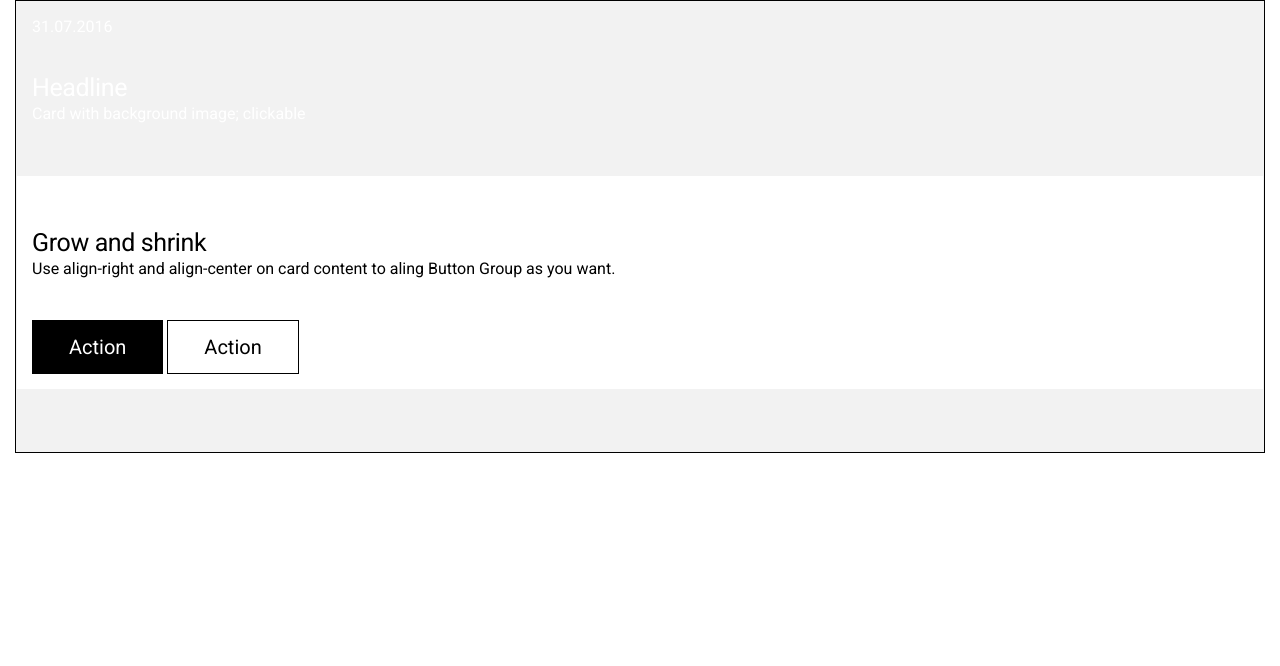
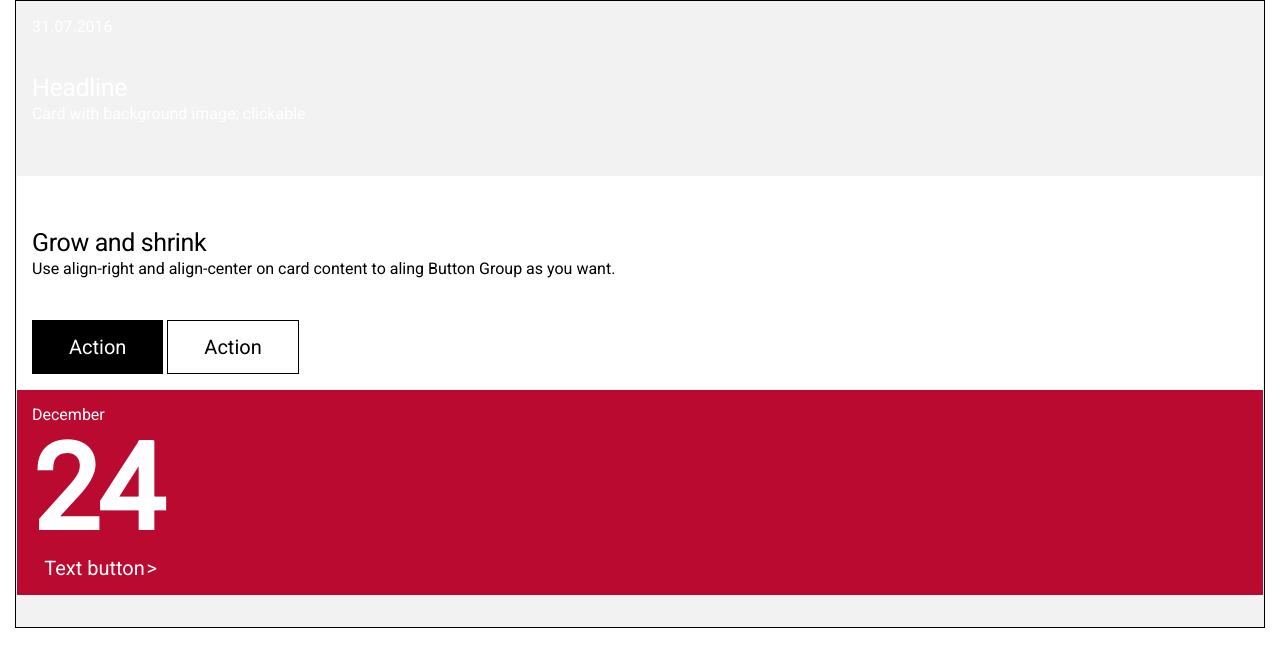
Before and after one commit to crystalclear515/sasscomponents, a plain HTML site: page src/index.html in a window 1280 px wide. Drawn offline with Linux system fonts and the light colour scheme.

Commit message:
implement calendar

```diff
--- a/src/css/style.css
+++ b/src/css/style.css
@@ -29,11 +29,12 @@
       transition: 0.3s; }
   .btn--text {
     position: relative;
-    padding: 0px 36px;
+    padding: 0px;
     background-color: transparent;
-    border: none; }
+    border: none;
+    max-width: 125px; }
     .btn--text::after {
-      right: 20px;
+      right: 0px;
       content: ">";
       -webkit-transition: right 0.3s;
       -o-transition: right 0.3s;
@@ -41,6 +42,9 @@
       position: absolute; }
     .btn--text:hover::after {
       right: -5px; }
+
+.calendar__btn--text {
+  color: #fff; }
 
 .heading {
   margin: 0;
@@ -79,6 +83,8 @@
   .heading--headline {
     margin: 0px; }
   .heading--action {
+    margin: 0px; }
+  .heading--calendar {
     margin: 0px; }
 
 .body-copy {
@@ -120,3 +126,5 @@
     .card__item--action {
       background-color: #fff;
       grid-gap: 5px; }
+    .card__item--calendar {
+      background-color: #BB0A30; }
--- a/src/index.html
+++ b/src/index.html
@@ -48,7 +48,7 @@
       <span class="headline__date">31.07.2016</span>
       <div class="body-copy">
         <div class="body-copy__typo body-copy__typo--headline">
-          <h1 class="heading heading--4 heading--headline">Headline</h1>
+          <h4 class="heading heading--4 heading--headline">Headline</h4>
           <p>Card with background image; clickable</p>
         </div>
       </div>
@@ -67,7 +67,11 @@
         <button class="btn btn--secondary">Action</button>
       </div>
     </div>
-    <div class="card__item"></div>
+    <div class="card__item card__item--calendar">
+      <span class="mounth">December</span>
+      <h2 class="heading heading--1 heading--calendar">24</h2>
+      <button class="btn btn--text calendar__btn--text">Text button</button>
+    </div>
     <div class="card__item"></div>
   </div>
 
--- a/src/scss/_vars.scss
+++ b/src/scss/_vars.scss
@@ -2,4 +2,5 @@ $color-accent: #000000;
 $color-sub-accent: #fff;
 $color-btn-hover: #333;
 $card-bg: #f2f2f2;
+$extra-color: #BB0A30;
 $main-font: 'Roboto', sans-serif;
--- a/src/scss/elements/_btn.scss
+++ b/src/scss/elements/_btn.scss
@@ -24,11 +24,12 @@
   }
   &--text{
     position: relative;
-    padding: 0px 36px;
+    padding: 0px;
     background-color: transparent;
     border: none;
+    max-width: 125px;
     &::after{
-      right: 20px;
+      right: 0px;
       content: ">";
       transition: right 0.3s;
       position: absolute;
@@ -38,3 +39,7 @@
     }
   }
 }
+
+.calendar__btn--text{
+  color: $color-sub-accent;
+}
--- a/src/scss/elements/_card.scss
+++ b/src/scss/elements/_card.scss
@@ -21,5 +21,8 @@
       background-color: $color-sub-accent;
       grid-gap: 5px;
     }
+    &--calendar{
+      background-color: $extra-color;
+    }
   }
 }
--- a/src/scss/elements/_headings.scss
+++ b/src/scss/elements/_headings.scss
@@ -44,4 +44,7 @@
   &--action{
     margin: 0px;
   }
+  &--calendar{
+    margin: 0px;
+  }
 }
```
Also changed, not shown: dist/css/style.css.
